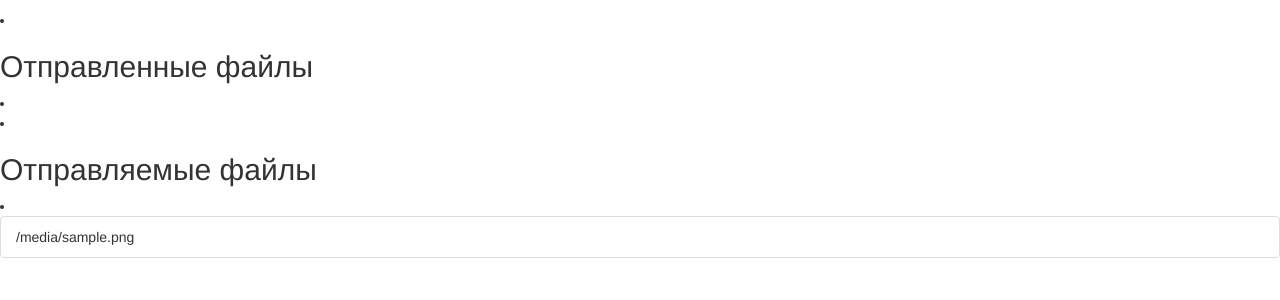
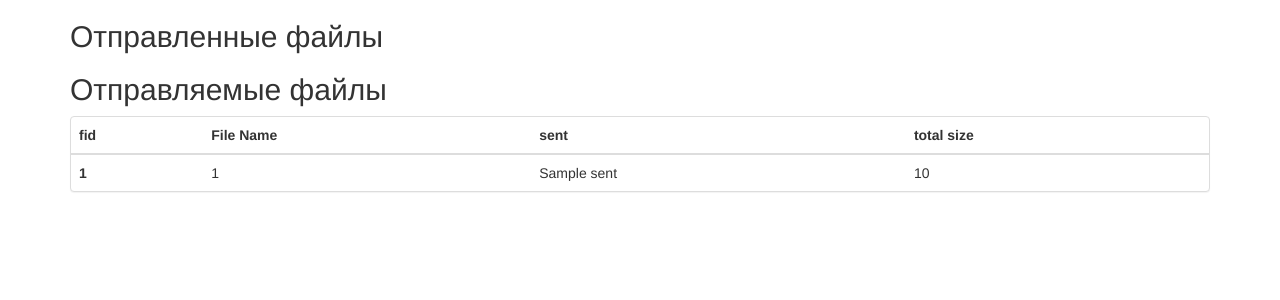
Before and after one commit to dou-hackathon-2015-marvin/marvin, a Flask app: template marvin/stats/templates/home_page.html in a window 1280 px wide. Shown: the top 300 px of the page. Run offline with Flask 2, Linux system fonts and the light colour scheme; the template is opened without the code that fills it: most values are stand-ins (such as "Sample title", 1, 10 or a date in 2020); some libraries are stand-ins or nearby versions.

Commit message:
added displaying files info

```diff
--- a/marvin/stats/templates/home_page.html
+++ b/marvin/stats/templates/home_page.html
@@ -10,15 +10,33 @@
 
   <body>
 
-    <ul></ul>
-        <li><h2>Отправленные файлы</h2><li/>
-        <li><h2>Отправляемые файлы</h2><li/>
-        <ul class="list-group">
-            {% for file in files %}
-                <li class="list-group-item">{{ file }}</li>
-            {% endfor %}
-        </ul>
-    <ul/>
+  <div class="container">
+    <h2>Отправленные файлы</h2>
+    <h2>Отправляемые файлы</h2>
+    <div class="panel panel-default">
+      <table class="table">
+        <thead>
+          <tr>
+            <th>fid</th>
+            <th>File Name</th>
+            <th>sent</th>
+            <th>total size</th>
+          </tr>
+        </thead>
+        <tbody>
+          {% for file in files %}
+            <tr>
+              <th scope="row">1</th>
+              <td>{{ file.fid }}</td>
+              <td>{{ file.sent }}</td>
+              <td>{{ file.total }}</td>
+            </tr>
+          {% endfor %}
+        </tbody>
+      </table>
+    </div>
+  <div/>
+
 
     <script src="{{ url_for('static', filename='js/jquery-1.11.2.min.js') }}"></script>
     <script src="{{ url_for('static', filename='js/bootstrap.min.js') }}"></script>
```
